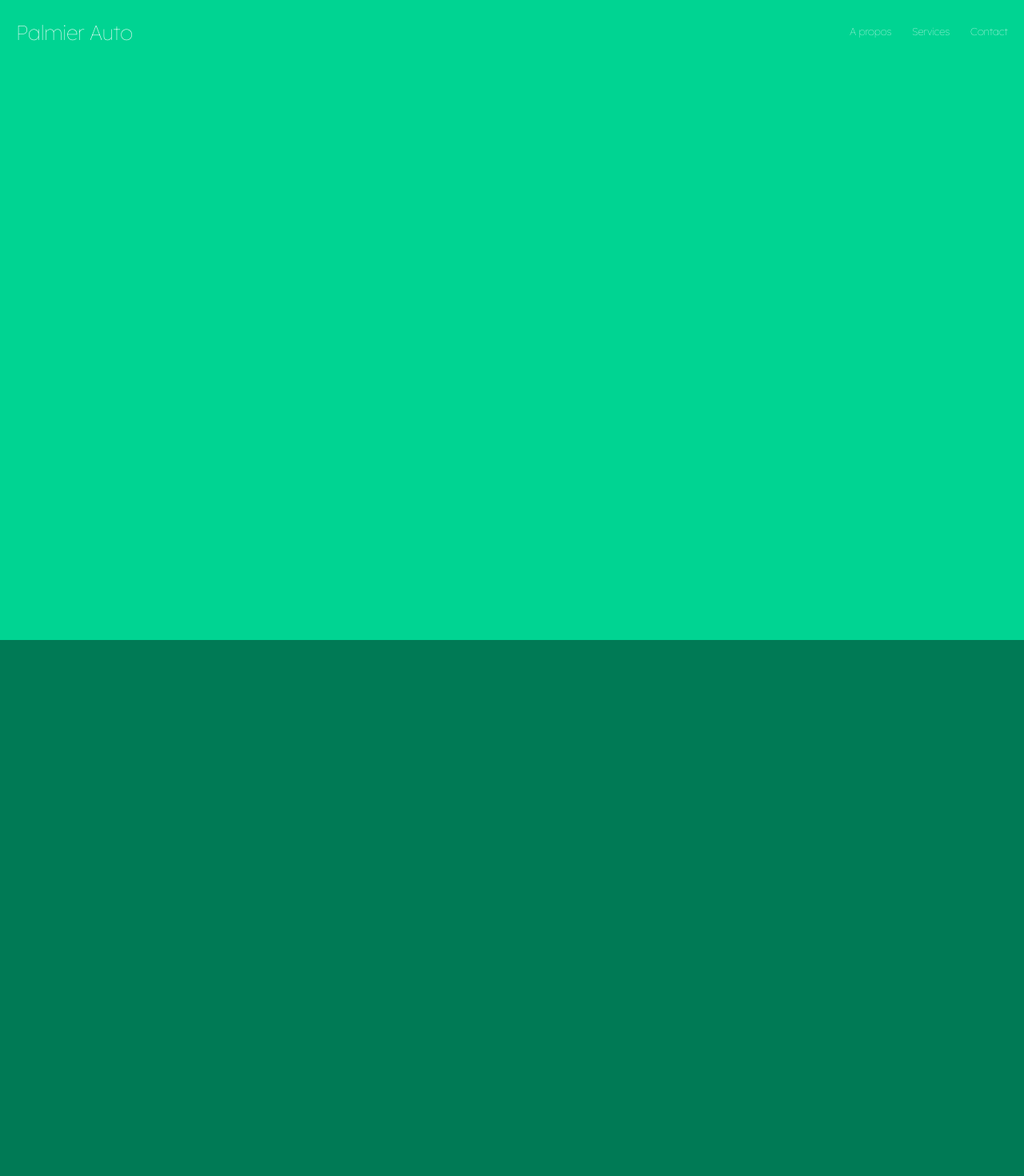
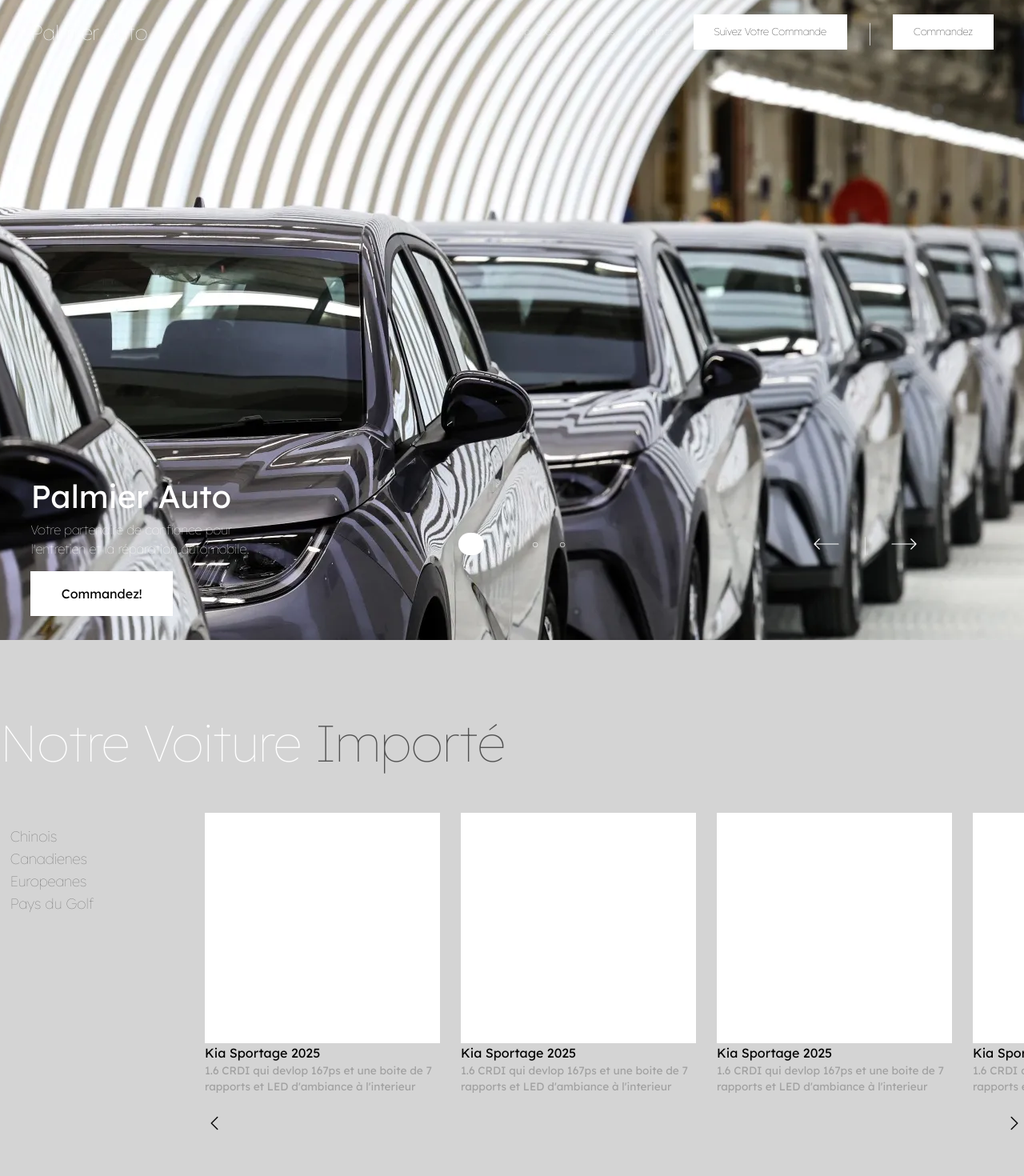
Before and after one commit to Nxwfel/Palmier-Auto, a React (Vite) app: page / in a window 1280 px wide. Shown: the top 1470 px of the page at 80% size. Built offline with nearby package versions, Linux system fonts and the light colour scheme; a web font is replaced by a local one.

Commit message:
About page added and completed

```diff
--- a/package.json
+++ b/package.json
@@ -15,6 +15,7 @@
     "clsx": "^2.1.1",
     "framer-motion": "^12.23.24",
     "gsap": "^3.13.0",
+    "lenis": "^1.3.13",
     "lucide-react": "^0.548.0",
     "react": "^19.2.0",
     "react-dom": "^19.2.0",
--- a/src/App.jsx
+++ b/src/App.jsx
@@ -1,12 +1,25 @@
-import React from 'react'
-import LandingPage from './Pages/LandingPage'
-import About from './Pages/About'
+import React , {useEffect} from 'react'
+import Lenis from 'lenis'
+import LandingPage from './Pages/LandingPage.jsx'
+import About from './Pages/About.jsx'
+import InventoryFlex from './Pages/Inventoryflex.jsx'
 import './index.css'
 const App = () => {
+
+    useEffect( () => {
+    const lenis = new Lenis()
+    function raf(time) {
+      lenis.raf(time)
+      requestAnimationFrame(raf)
+    }
+    requestAnimationFrame(raf)
+
+  }, [])
   return (
     <div className='min-h-screen w-screen bg-emerald-700 overflow-hidden'>
       <LandingPage />
       <About />
+      <InventoryFlex />
     </div>
   )
 }
--- a/src/Pages/About.jsx
+++ b/src/Pages/About.jsx
@@ -1,11 +1,73 @@
 import React from 'react'
-import Cover from '../assets/Cover.png'
 const About = () => {
   return (
     <div
-    className='h-screen w-screen bg-emerald-700 justify-start items-center flex flex-col'>
+    className='h-screen w-screen bg-neutral-300 justify-start items-start flex flex-col'>
+    <h1 className='font-main font-thin text-[5vw] text-white pt-[10vh]'>Notre Voiture <span className='text-neutral-600'>Importé</span></h1>
+    <div className='flex h-fit w-screen justify-start items-start mt-[5vh]'>
 
+       <ul className='font-main text-neutral-500 font-thin text-lg mt-[2vh] ml-[1vw]'>
+        <li>Chinois</li>
+        <li>Canadienes</li>
+        <li>Europeanes</li>
+        <li>Pays du Golf</li>
+       </ul>
+       {/* Img Slider */}
+     <div className='h-fit flex flex-col overflow-x-scroll max-w-[80vw] ml-auto '>
+      <div className='flex h-[45vh] gap-[2vw]'>
+      <div className='h-full min-w-[23vw]'>
+        <div className='h-[80%] w-full bg-white'>
 
+        </div>
+        <h1 className='font-main text-[2vh] text-black'>Kia Sportage 2025</h1>
+        <p className='font-main font-thins text-[1.7vh] text-neutral-400'>1.6 CRDI qui devlop 167ps et une boite de 7 rapports et LED d'ambiance à l'interieur</p>
+
+      </div>
+      <div className='h-full min-w-[23vw]'>
+        <div className='h-[80%] w-full bg-white'>
+
+        </div>
+        <h1 className='font-main text-[2vh] text-black'>Kia Sportage 2025</h1>
+        <p className='font-main font-thins text-[1.7vh] text-neutral-400'>1.6 CRDI qui devlop 167ps et une boite de 7 rapports et LED d'ambiance à l'interieur</p>
+
+      </div>
+      <div className='h-full min-w-[23vw]'>
+        <div className='h-[80%] w-full bg-white'>
+
+        </div>
+        <h1 className='font-main text-[2vh] text-black'>Kia Sportage 2025</h1>
+        <p className='font-main font-thins text-[1.7vh] text-neutral-400'>1.6 CRDI qui devlop 167ps et une boite de 7 rapports et LED d'ambiance à l'interieur</p>
+
+      </div>
+      <div className='h-full min-w-[23vw]'>
+        <div className='h-[80%] w-full bg-white'>
+
+        </div>
+        <h1 className='font-main text-[2vh] text-black'>Kia Sportage 2025</h1>
+        <p className='font-main font-thins text-[1.7vh] text-neutral-400'>1.6 CRDI qui devlop 167ps et une boite de 7 rapports et LED d'ambiance à l'interieur</p>
+
+      </div>
+      <div className='h-full min-w-[23vw]'>
+        <div className='h-[80%] w-full bg-white'>
+
+        </div>
+        <h1 className='font-main text-[2vh] text-black'>Kia Sportage 2025</h1>
+        <p className='font-main font-thins text-[1.7vh] text-neutral-400'>1.6 CRDI qui devlop 167ps et une boite de 7 rapports et LED d'ambiance à l'interieur</p>
+
+      </div>
+      </div>
+     </div>
+    </div>
+      {/* Navigation Arrows */}
+      <div className='flex w-[80%] h-fit ml-auto items-center justify-between mt-[2vh]'>
+        <svg xmlns="http://www.w3.org/2000/svg" fill="none" viewBox="0 0 24 24" strokeWidth={1.5} stroke="currentColor" className="size-6">
+          <path strokeLinecap="round" strokeLinejoin="round" d="M15.75 19.5 8.25 12l7.5-7.5" />
+        </svg>
+
+        <svg xmlns="http://www.w3.org/2000/svg" fill="none" viewBox="0 0 24 24" strokeWidth={1.5} stroke="currentColor" className="size-6">
+          <path strokeLinecap="round" strokeLinejoin="round" d="m8.25 4.5 7.5 7.5-7.5 7.5" />
+        </svg>
+      </div>
     </div>
   )
 }
--- a/src/Pages/Inventoryflex.jsx
+++ b/src/Pages/Inventoryflex.jsx
@@ -0,0 +1,9 @@
+import React from 'react'
+const Inventoryflex = () => {
+  return (
+    <div className='h-screen w-screen'>
+    </div>
+  )
+}
+
+export default Inventoryflex
--- a/src/Pages/LandingPage.jsx
+++ b/src/Pages/LandingPage.jsx
@@ -1,33 +1,92 @@
 import React , {useState} from 'react'
-import {motion} from 'framer-motion'
+import { motion } from 'framer-motion';
+
+import Cover from '../assets/Cover.png'
 const LandingPage = () => {
-  const [Model , setModel] = useState('Palmier Auto');
-  const [Description , setDescription] = useState('Votre partenaire de confiance pour l\'entretien et la réparation automobile.');
+
+  const slides = [
+    { title: 'Palmier Auto', desc: "Votre partenaire de confiance pour l'entretien et la réparation automobile." },
+    { title: 'Service Express', desc: "Réparations rapides et fiables pour que vous repreniez la route." },
+    { title: 'Entretien Complet', desc: "Des forfaits d'entretien adaptés à chaque véhicule." },
+    { title: 'Diagnostics Pro', desc: "Analyse et diagnostics précis avec équipement moderne." }
+  ];
+  const [current, setCurrent] = useState(0);
+  const Model = slides[current].title;
+  const Description = slides[current].desc;
   return (
-    <div className='h-screen w-screen flex flex-col items-center justify-start bg-black text-white font-main'>
+    <div className='h-screen w-screen overflow-hidden flex flex-col items-center justify-start bg-black text-white font-main'>
       {/* Header */}
-       <div className='z-10 h-[10vh] w-full flex justify-between px-5 items-center '>
+       <div className='z-20 h-[10vh] w-full flex justify-between px-[3vw] items-center '>
         <h1 className='font-main font-thin text-[2vw]'>Palmier Auto</h1>
         <div className='font-main font-thin justify-center items-center gap-[2vw] flex'>
           <motion.p
           initial={{scale:1 , color:'#FFFFFF'}}
-          whileHover={{scale:1.1 , color:'#FFC50F'}}
+          whileHover={{scale:1.1 , color:'#F2F2F2'}}
           className='text-[1vw] cursor-pointer'>A propos</motion.p>
           <motion.p
           initial={{scale:1 , color:'#FFFFFF'}}
-          whileHover={{scale:1.1 , color:'#FFC50F'}}
+          whileHover={{scale:1.1 , color:'#F2F2F2'}}
           className='text-[1vw] cursor-pointer'>Services</motion.p>
           <motion.p
           initial={{scale:1 , color:'#FFFFFF'}}
-          whileHover={{scale:1.1 , color:'#FFC50F'}}
+          whileHover={{scale:1.1 , color:'#F2F2F2'}}
           className=' text-[1vw] cursor-pointer'>Contact</motion.p>
+          <motion.button
+           initial={{backgroundColor:'#FFFFFF' , color:'#000000' , scale:1}}
+           whileHover={{backgroundColor:'#F2F2F2' , color:'#000' , scale:1.05}}
+           className='px-[2vw] py-[1.5vh] text-[1vw] bg-white text-black cursor-pointer '>
+            Suivez Votre Commande
+           </motion.button>
+           <span className='h-full font-thin text-3xl text-white'>|</span>
+           <motion.button
+           initial={{backgroundColor:'#FFFFFF' , color:'#000000' , scale:1}}
+           whileHover={{backgroundColor:'#F2F2F2' , color:'#000' , scale:1.05}}
+           className='px-[2vw] py-[1.5vh] text-[1vw] bg-white text-black cursor-pointer '>
+            Commandez
+           </motion.button>
         </div>
        </div>
        {/* Image Slider */}
-        <div className='absolute bg-emerald-400 z-0 h-screen w-screen top-0 left-0'></div>
+        <div
+  style={{ backgroundImage: `url(${Cover})` , backgroundPosition:'center' }}
+        className='absolute bg-emerald-400 z-10 h-screen w-screen top-0 left-0'>
+
+        </div>
         {/* Model , Description , slider and indicator */}
-        <div className='flex justify-between items-center h-[30vh]'>
-
+        <div className='z-20 flex mt-auto justify-between items-center h-[30vh] w-screen'>
+         <div className='h-[20vh] max-w-[25vw] flex flex-col justify-center items-start ml-[3vw]'>
+           <h1 className='font-main text-[5vh]'>{Model}</h1>
+           <h1 className='font-main text-[2vh] font-thin'>{Description}</h1>
+           <motion.button
+           initial={{backgroundColor:'#FFFFFF' , color:'#000000' , scale:1}}
+           whileHover={{backgroundColor:'#F2F2F2' , color:'#000' , scale:1.05}}
+           className='px-[3vw] py-[2vh] bg-white text-black cursor-pointer mt-[2vh]'>
+            Commandez!
+           </motion.button>
+         </div>
+         <div className='h-[20vh] max-w-[30vw] flex justify-center items-center gap-[2vw]'>
+           {slides.map((s, idx) => (
+             <motion.button
+               key={idx}
+               onClick={() => setCurrent(idx)}
+               initial={{scale:1, color:'#FFFFFF'}}
+               whileHover={{scale:1.1}}
+               className={`text-sm cursor-pointer transition-all duration-200 ${idx === current ? 'text-black bg-white px-3 py-1 rounded-full' : 'text-white'}`}
+               aria-label={`Go to slide ${idx+1}`}
+             >
+               {idx === current ? '●' : '○'}
+             </motion.button>
+           ))}
+         </div>
+         <div className='min-w-[25vw] flex justify-center items-center gap-[2vw] mr-[3vw]'>
+          <svg xmlns="http://www.w3.org/2000/svg" fill="none" viewBox="0 0 24 24" strokeWidth={0.7} stroke="currentColor" className="size-[5vh]">
+            <path strokeLinecap="round" strokeLinejoin="round" d="M6.75 15.75 3 12m0 0 3.75-3.75M3 12h18" />
+          </svg>
+          <span className='text-2xl font-thin'>|</span>
+          <svg xmlns="http://www.w3.org/2000/svg" fill="none" viewBox="0 0 24 24" strokeWidth={0.7} stroke="currentColor" className="size-[5vh]">
+            <path strokeLinecap="round" strokeLinejoin="round" d="M17.25 8.25 21 12m0 0-3.75 3.75M21 12H3" />
+          </svg>
+         </div>
         </div>
     </div>
   )
```
Also changed, not shown: 1 other file (tests, documents, lock files or other folders).
